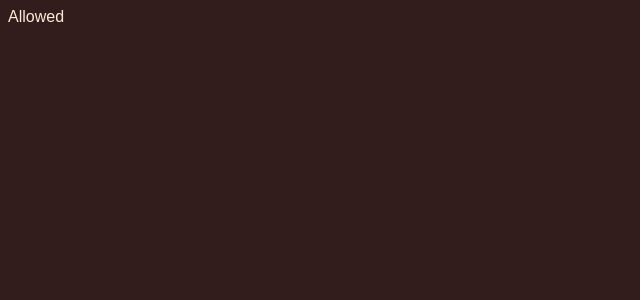
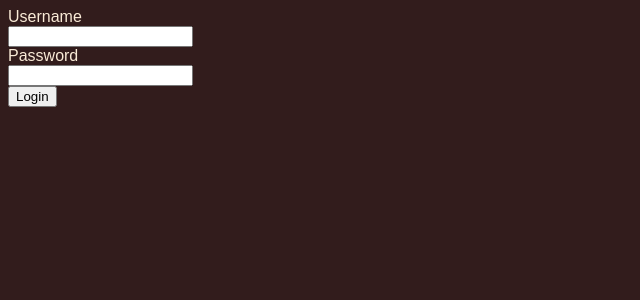
Before and after one commit to sauravcell/react-project, a React (Vite) app: page / in a window 1280 px wide. Shown: the top 300 px of the page, without its empty margins (0-640 px from the left). Built offline with nearby package versions, Linux system fonts and the light colour scheme.

Commit message:
Completed event handling with plain JS. Explored onChange event, onSubmit event form for form submit and nd adding window event listener.

```diff
--- a/src/app.jsx
+++ b/src/app.jsx
@@ -1,57 +1,15 @@
+import { LoginForm } from "./components/LoginForm";
+
+
 export default function App() {
-//using ternary operator.
-	// const isAuthenticated = 1;
+	window.addEventListener("resize", 	//adding a resize event on a window/page
+	(e)=>{
+		console.log(window.innerHeight,window.innerWidth);
+	})
 
-	// return isAuthenticated ? <div>Welcome User!</div> : <div>Not logged in</div>
-
-//using if-else
-	//NOT_VERIFIED || VERIFIED || ACOOUNT_DISABLED\
-	const user_status = "verified";
-	// if (user_status === "verified")
-	// 	return (
-	// 		<div>
-	// 			<span>Allowed</span>
-	// 		</div>
-	// 	)
-	// else if (user_status === 'not_verified')
-	// 	return (
-	// 		<div>
-	// 			<span>not verifed</span>
-	// 		</div>
-	// 	)
-	// else if (user_status === 'disabled')
-	// 	return (
-	// 		<div>
-	// 			<span>Account diaabled</span>
-	// 		</div>
-	// 	)
-//using switch
-	switch (user_status) {
-		case "verified":
-			return (
-				<div>
-					<span>Allowed</span>
-				</div>
-			);
-
-		case "not-verified":
-			return (
-				<div>
-					<span>Allowed</span>
-				</div>
-			);
-
-		case "disabled":
-			return (
-				<div>
-					<span>account closed</span>
-				</div>
-			);
-		default:
-			return (
-				<div>
-					<span>contact Admin</span>
-				</div>
-			)
-	};
+	return (
+		<div>
+			<LoginForm />
+		</div>
+	)
 }
--- /dev/null
+++ b/src/components/LoginForm.jsx
@@ -0,0 +1,49 @@
+export function LoginForm() {
+	return (
+		//Example of registering form submit events with a HTML element
+		<form
+		onSubmit={(e)=>{
+			e.preventDefault();  //disables the default behavior of refreshing after  hitting login.
+			const formData=new FormData(e.target);
+			const username= formData.get("username");
+			const password= formData.get("password");
+			fetch("http://localhost:3002/api/login",
+			{
+				body:{
+					username,
+					password,
+				},
+				method: "POST",
+			}
+			);
+		}}
+		>
+			<label htmlFor="username">Username</label>
+			<br />
+			<input
+			id="username"
+			onChange={(e)=>{		//onchange is detecting whenevr the input field is changed either in typing or file uploading
+				console.log("username console")
+				console.log(e.target.value)	//gives value typed by user
+			}}
+			name="username"
+			// onKeyDown={(e)=>console.log(e)}
+			// onKeyDown={(e)=>console.log(e.key)}
+
+			/>
+			<br />
+			<label htmlFor="password">Password</label>
+			<br />
+			<input
+			id="password"
+			type="password"
+			onChange={(e)=>{
+				console.log(`password: ${e.target.value}`);
+			}}
+			name="password"
+			/>
+			<br/>
+			<button>Login</button>
+		</form>
+	)
+}
```
